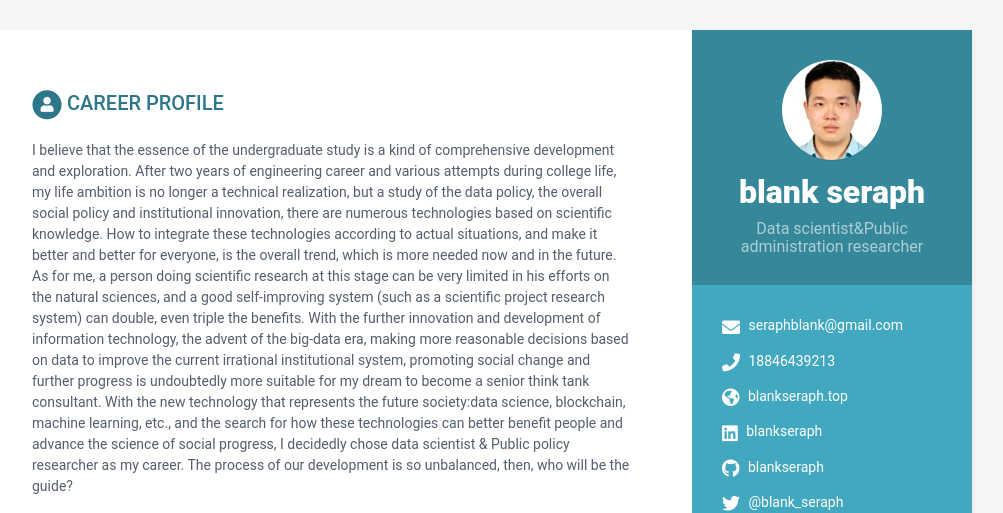
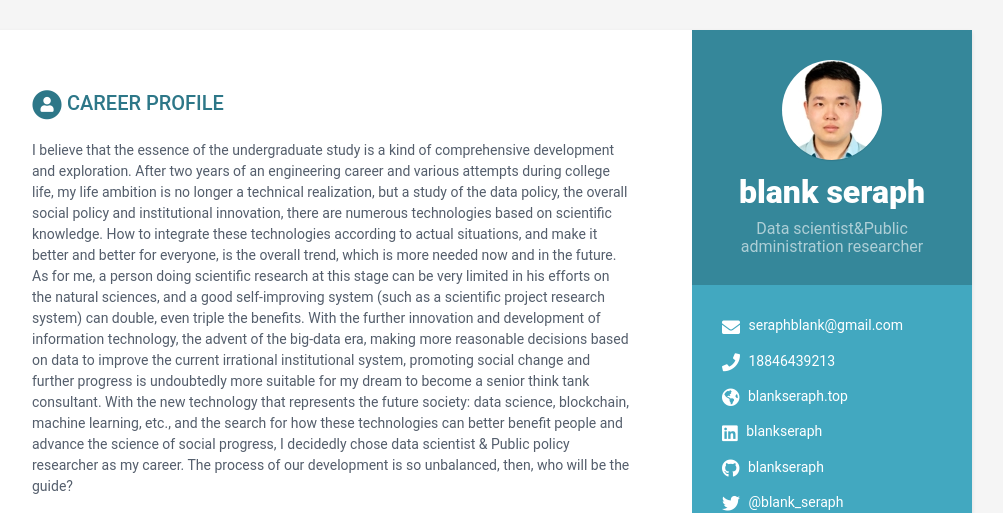
Before and after one commit to BlankSeraph/online-cv, a Jekyll site: the page built from index.html, in a window 1280 px wide and 900 px high. Shown: the top 513 px of the window, without its empty margins (168-1171 px from the left). Built offline with Jekyll 4.4.1, drawn with Linux system fonts in a browser that asks for light colours.

```diff
--- a/_data/data.yml
+++ b/_data/data.yml
@@ -46,12 +46,14 @@ career-profile:
     title: Career Profile
     summary: |
         I believe that the essence of the undergraduate study is a kind of comprehensive development and exploration.
-        After two years of engineering career and various attempts during college life, my life ambition is no longer a technical realization,
+        After two years of an engineering career and various attempts during college life, my life ambition is no longer a technical realization,
         but a study of the data policy, the overall social policy and institutional innovation, there are numerous technologies based on scientific knowledge.
         How to integrate these technologies according to actual situations, and make it better and better for everyone, is the overall trend, which is more needed now and in the future.
         As for me, a person doing scientific research at this stage can be very limited in his efforts on the natural sciences, and a good self-improving system (such as a scientific project research system) can double, even triple the benefits.
-        With the further innovation and development of information technology, the advent of the big-data era, making more reasonable decisions based on data to improve the current irrational institutional system, promoting social change and further progress is undoubtedly more suitable for my dream to become a senior think tank consultant.
-        With the new technology that represents the future society:data science, blockchain, machine learning, etc., and the search for how these technologies can better benefit people and advance the science of social progress, I decidedly chose data scientist & Public policy researcher as my career.
+        With the further innovation and development of information technology, the advent of the big-data era, making more reasonable decisions based on data to improve the current irrational institutional system,
+        promoting social change and further progress is undoubtedly more suitable for my dream to become a senior think tank consultant.
+        With the new technology that represents the future society: data science, blockchain, machine learning, etc., and the search for how these technologies can better benefit people and advance the science of social progress,
+        I decidedly chose data scientist & Public policy researcher as my career.
         The process of our development is so unbalanced, then, who will be the guide?
 
 education:
```
